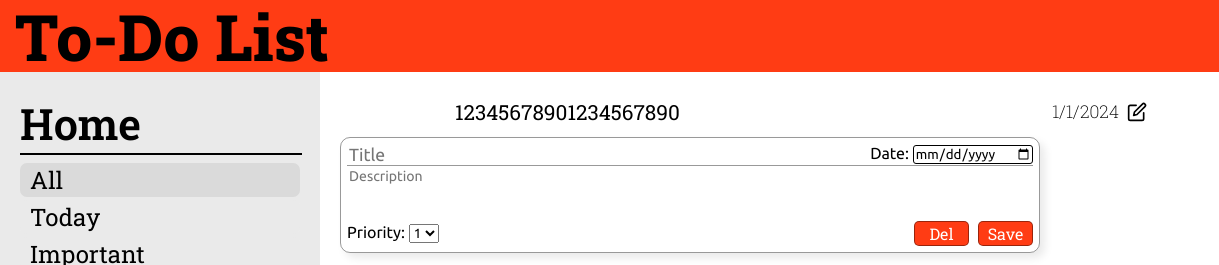
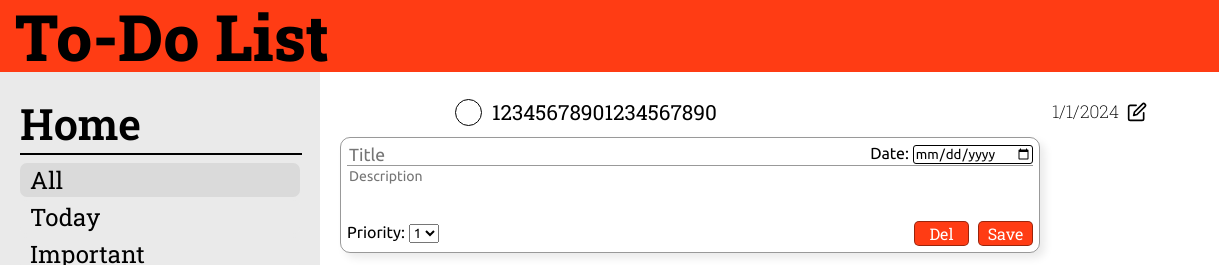
Before and after one commit to Carson77V/to-do-list, a plain HTML site: page index.html in a window 1280 px wide. Shown: the top 265 px of the page, 0-1219 px from the left. Drawn offline with Linux system fonts and the light colour scheme.

Commit message:
Fix bug where circle to check task was missing

```diff
--- a/index.html
+++ b/index.html
@@ -50,7 +50,7 @@
 
       <div class="task task-span">
         <div class="task-start">
-          <span class="check-button"></span>
+          <span class="task-circle"></span>
           <div class="task-title">12345678901234567890</div>
         </div>
         <div class="task-end">
```
